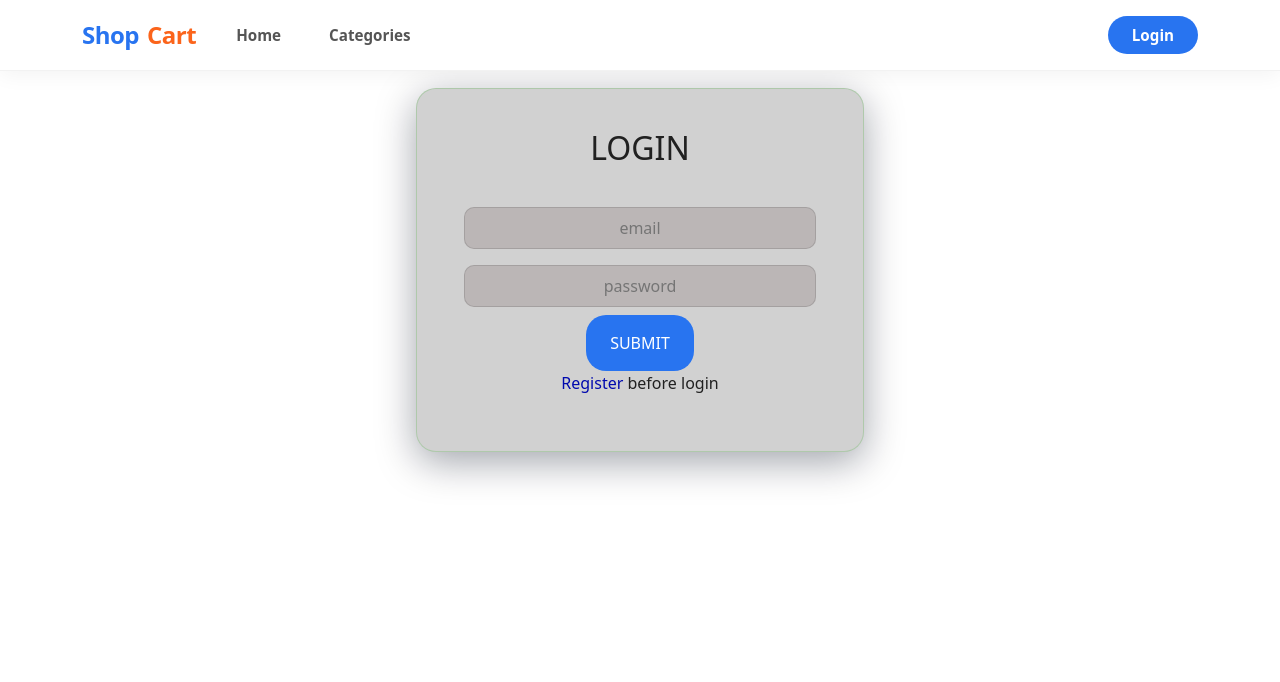
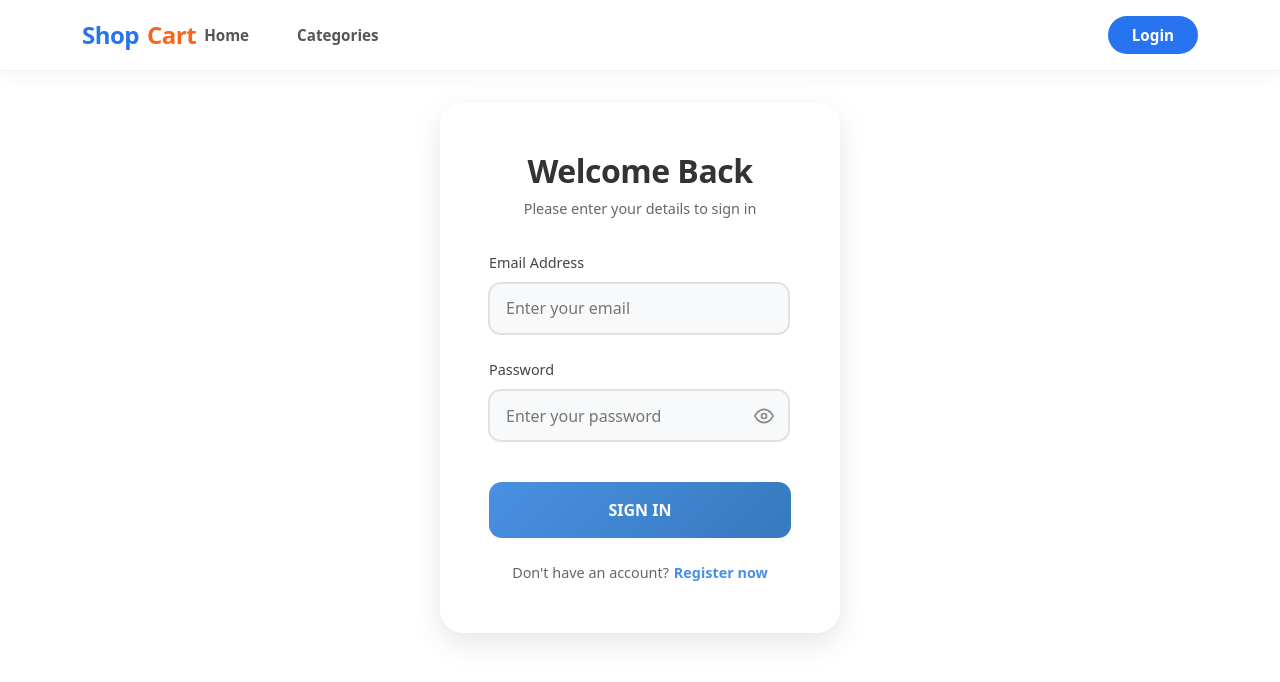
Before and after one commit to adwaith85/nodeproject, a React (Vite) app in the folder frontend/: page /Login in a window 1280 px wide. Shown: the top 682 px of the page. Built offline with nearby package versions, Linux system fonts and the light colour scheme.

Commit message:
login done

```diff
--- a/frontend/src/components/Navbar.jsx
+++ b/frontend/src/components/Navbar.jsx
@@ -19,11 +19,13 @@ function Header({ SetSearchItem }) {
   return (
     <Navbar expand="lg" className="navbar" fixed="top">
       <Container>
-        <Navbar.Brand as={Link} to="/" className="navbar-brand">
-          Shop<span>Cart</span>
-        </Navbar.Brand>
+        <div className="d-flex align-items-center gap-2">
+          <Navbar.Toggle aria-controls="navbarScroll" />
+          <Navbar.Brand as={Link} to="/" className="navbar-brand me-0">
+            Shop<span>Cart</span>
+          </Navbar.Brand>
+        </div>
 
-        <Navbar.Toggle aria-controls="navbarScroll" />
         <Navbar.Collapse id="navbarScroll">
           <Nav className="me-auto my-2 my-lg-0 navcontent" navbarScroll>
             <Nav.Link as={Link} to="/" className="nav-link">Home</Nav.Link>
--- /dev/null
+++ b/frontend/src/pages/Login.css
@@ -0,0 +1,175 @@
+/* Login Page Styles */
+.login-container {
+    display: flex;
+    justify-content: center;
+    align-items: center;
+    min-height: 80vh;
+    padding: 2rem;
+}
+
+.login-card {
+    background: rgba(255, 255, 255, 0.95);
+    padding: 3rem;
+    border-radius: 1.5rem;
+    box-shadow: 0 10px 30px rgba(0, 0, 0, 0.1);
+    width: 100%;
+    max-width: 400px;
+    text-align: center;
+    backdrop-filter: blur(10px);
+    border: 1px solid rgba(255, 255, 255, 0.2);
+    animation: fadeIn 0.5s ease-out;
+}
+
+@keyframes fadeIn {
+    from {
+        opacity: 0;
+        transform: translateY(-20px);
+    }
+
+    to {
+        opacity: 1;
+        transform: translateY(0);
+    }
+}
+
+.login-header {
+    margin-bottom: 2rem;
+}
+
+.login-header h2 {
+    color: #333;
+    font-size: 2rem;
+    font-weight: 700;
+    margin-bottom: 0.5rem;
+    letter-spacing: -0.5px;
+}
+
+.login-header p {
+    color: #666;
+    font-size: 0.9rem;
+}
+
+.input-group {
+    position: relative;
+    margin-bottom: 1.5rem;
+    text-align: left;
+    display: flex;
+    flex-direction: column;
+}
+
+.input-group label {
+    display: block;
+    margin-bottom: 0.5rem;
+    color: #444;
+    font-size: 0.9rem;
+    font-weight: 500;
+}
+
+.input-wrapper {
+    position: relative;
+    width: 100%;
+    /* Removed display: flex to prevent password manager injection issues */
+}
+
+.login-input {
+    width: 100%;
+    padding: 0.8rem 1rem;
+    border: 2px solid #e1e1e1;
+    border-radius: 0.8rem;
+    font-size: 1rem;
+    transition: all 0.3s ease;
+    background: #f8f9fa;
+}
+
+.login-input:focus {
+    border-color: #4a90e2;
+    outline: none;
+    background: #fff;
+    box-shadow: 0 0 0 4px rgba(74, 144, 226, 0.1);
+}
+
+.password-toggle {
+    position: absolute;
+    right: 1rem;
+    top: 50%;
+    transform: translateY(-50%);
+    background: none;
+    border: none;
+    cursor: pointer;
+    color: #888;
+    display: flex;
+    align-items: center;
+    padding: 0;
+    transition: color 0.2s;
+    z-index: 10;
+}
+
+.password-toggle:hover {
+    color: #333;
+}
+
+.submit-btn {
+    width: 100%;
+    padding: 1rem;
+    background: linear-gradient(135deg, #4a90e2 0%, #357abd 100%);
+    color: white;
+    border: none;
+    border-radius: 0.8rem;
+    font-size: 1rem;
+    font-weight: 600;
+    cursor: pointer;
+    transition: transform 0.2s, box-shadow 0.2s;
+    margin-top: 1rem;
+}
+
+.submit-btn:hover {
+    transform: translateY(-2px);
+    box-shadow: 0 5px 15px rgba(74, 144, 226, 0.3);
+}
+
+.submit-btn:active {
+    transform: translateY(0);
+}
+
+.register-link {
+    margin-top: 1.5rem;
+    font-size: 0.9rem;
+    color: #666;
+}
+
+.register-link a {
+    color: #4a90e2;
+    text-decoration: none;
+    font-weight: 600;
+    margin-left: 0.3rem;
+}
+
+.register-link a:hover {
+    text-decoration: underline;
+}
+
+.alert-message {
+    background-color: #fee2e2;
+    border: 1px solid #ef4444;
+    color: #b91c1c;
+    padding: 0.75rem;
+    border-radius: 0.5rem;
+    margin-bottom: 1.5rem;
+    font-size: 0.9rem;
+    display: flex;
+    align-items: center;
+    gap: 0.5rem;
+    animation: slideIn 0.3s ease-out;
+}
+
+@keyframes slideIn {
+    from {
+        opacity: 0;
+        transform: translateY(-10px);
+    }
+
+    to {
+        opacity: 1;
+        transform: translateY(0);
+    }
+}
--- a/frontend/src/pages/Login.jsx
+++ b/frontend/src/pages/Login.jsx
@@ -1,19 +1,20 @@
 import { useState } from "react"
-import './Register.css'
+import './Login.css'
 import Navbar from "../components/Navbar"
-
-import { useNavigate } from "react-router-dom"
-
+import { useNavigate, Link } from "react-router-dom"
 import AuthStore from "../AuthStore"
 
 function Login() {
     const [name, setName] = useState("")
     const [password, setPassword] = useState("")
+    const [showPassword, setShowPassword] = useState(false)
+    const [error, setError] = useState("")
     const navigate = useNavigate()
     const { addToken } = AuthStore()
 
-
     const onClick = async () => {
+        setError("") // Clear previous errors
+        try {
             let res = await fetch("http://localhost:8000/login", {
                 method: "POST",
                 headers: {
@@ -25,34 +26,94 @@ function Login() {
                 })
             });
 
-        // Parse the response JSON
             let data = await res.json();
 
-        // Log the whole response object
-        console.log("Response Data:", data);
-
-        // Access the token if it's returned like { token: "..." }
-        let token = data.token;
-
-        if (token) {
-            addToken(token)
+            if (res.ok && data.token) {
+                addToken(data.token)
                 navigate("/")
             } else {
-            console.error("Token not found in response.");
+                setError(data.error || "Login failed. Please check your credentials.")
+            }
+        } catch (err) {
+            console.error("Login error:", err)
+            setError("Something went wrong. Please try again later.")
+        }
     }
 
-    }
+    return (
+        <>
+            <Navbar />
+            <div className="login-container">
+                <div className="login-card">
+                    <div className="login-header">
+                        <h2>Welcome Back</h2>
+                        <p>Please enter your details to sign in</p>
+                    </div>
 
-    return <><Navbar />
-        <div className="reg-card">
-            <h2>LOGIN</h2><br />
-            <input type="text" placeholder="email" onChange={e => setName(e.target.value)}></input>
-            <input type="password" placeholder="password" onChange={e => setPassword(e.target.value)} />
-            <button onClick={onClick}>SUBMIT</button>
-            <p><a href="/register">Register</a> before login</p>
-            {/* <Link to={'/register'} className="">REGISTER</Link> */}
+                    {error && (
+                        <div className="alert-message">
+                            <svg xmlns="http://www.w3.org/2000/svg" width="20" height="20" viewBox="0 0 24 24" fill="none" stroke="currentColor" strokeWidth="2" strokeLinecap="round" strokeLinejoin="round">
+                                <circle cx="12" cy="12" r="10"></circle>
+                                <line x1="12" y1="8" x2="12" y2="12"></line>
+                                <line x1="12" y1="16" x2="12.01" y2="16"></line>
+                            </svg>
+                            <span>{error}</span>
+                        </div>
+                    )}
+
+                    <div className="input-group">
+                        <label>Email Address</label>
+                        <div className="input-wrapper">
+                            <input
+                                className="login-input"
+                                type="text"
+                                placeholder="Enter your email"
+                                value={name}
+                                onChange={e => setName(e.target.value)}
+                            />
+                        </div>
+                    </div>
+
+                    <div className="input-group">
+                        <label>Password</label>
+                        <div className="input-wrapper">
+                            <input
+                                className="login-input"
+                                type={showPassword ? "text" : "password"}
+                                placeholder="Enter your password"
+                                value={password}
+                                onChange={e => setPassword(e.target.value)}
+                            />
+                            <button
+                                className="password-toggle"
+                                onClick={() => setShowPassword(!showPassword)}
+                                type="button"
+                            >
+                                {showPassword ? (
+                                    <svg xmlns="http://www.w3.org/2000/svg" width="20" height="20" viewBox="0 0 24 24" fill="none" stroke="currentColor" strokeWidth="2" strokeLinecap="round" strokeLinejoin="round">
+                                        <path d="M17.94 17.94A10.07 10.07 0 0 1 12 20c-7 0-11-8-11-8a18.45 18.45 0 0 1 5.06-5.94M9.9 4.24A9.12 9.12 0 0 1 12 4c7 0 11 8 11 8a18.5 18.5 0 0 1-2.16 3.19m-6.72-1.07a3 3 0 1 1-4.24-4.24"></path>
+                                        <line x1="1" y1="1" x2="23" y2="23"></line>
+                                    </svg>
+                                ) : (
+                                    <svg xmlns="http://www.w3.org/2000/svg" width="20" height="20" viewBox="0 0 24 24" fill="none" stroke="currentColor" strokeWidth="2" strokeLinecap="round" strokeLinejoin="round">
+                                        <path d="M1 12s4-8 11-8 11 8 11 8-4 8-11 8-11-8-11-8z"></path>
+                                        <circle cx="12" cy="12" r="3"></circle>
+                                    </svg>
+                                )}
+                            </button>
+                        </div>
+                    </div>
+
+                    <button className="submit-btn" onClick={onClick}>SIGN IN</button>
+
+                    <div className="register-link">
+                        Don't have an account?
+                        <Link to="/register">Register now</Link>
+                    </div>
+                </div>
             </div>
         </>
+    )
 }
 
 export default Login
```
Also changed, not shown: 1 other file (tests, documents, lock files or other folders). Lines whose indentation alone changed are shown as unchanged.
